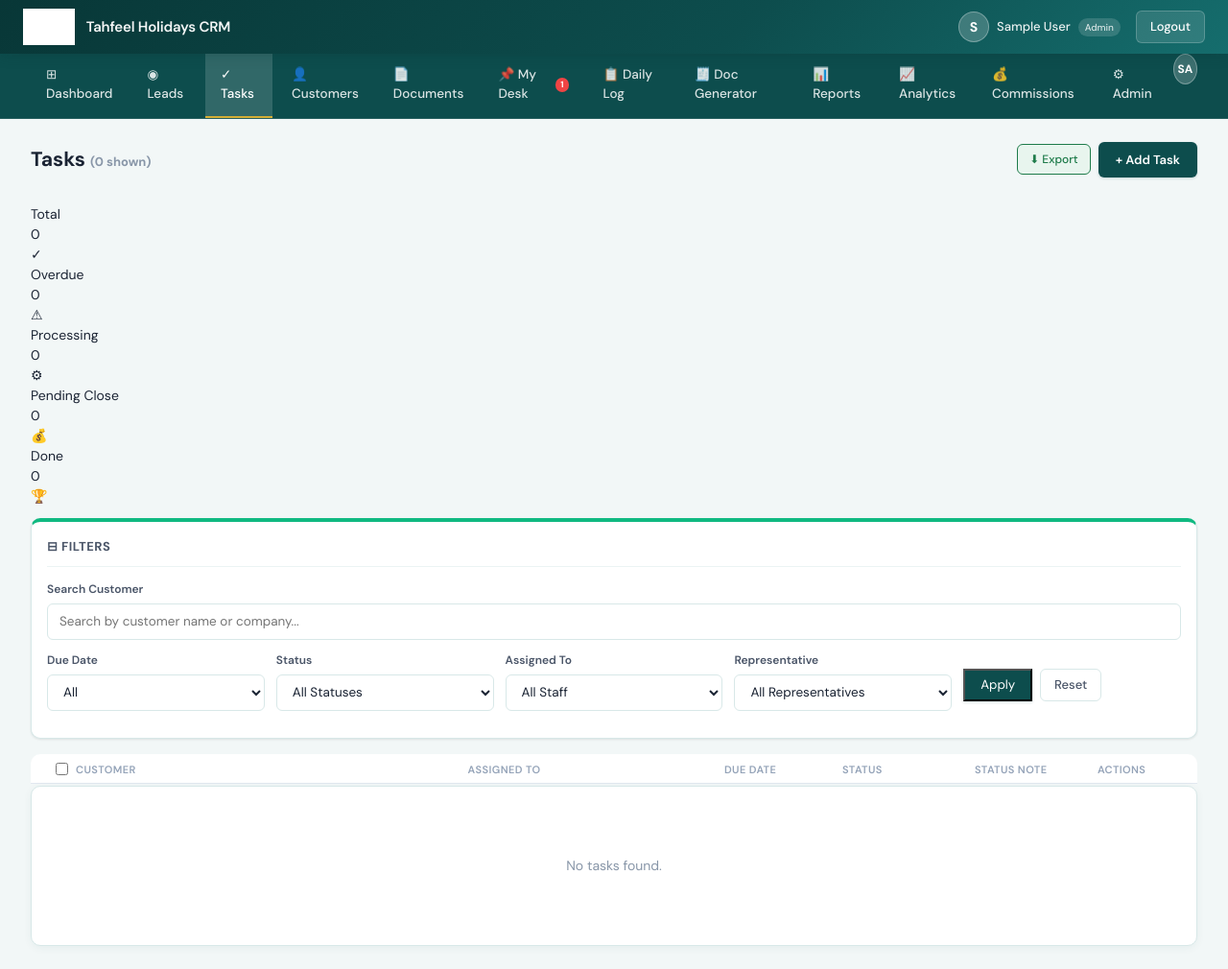
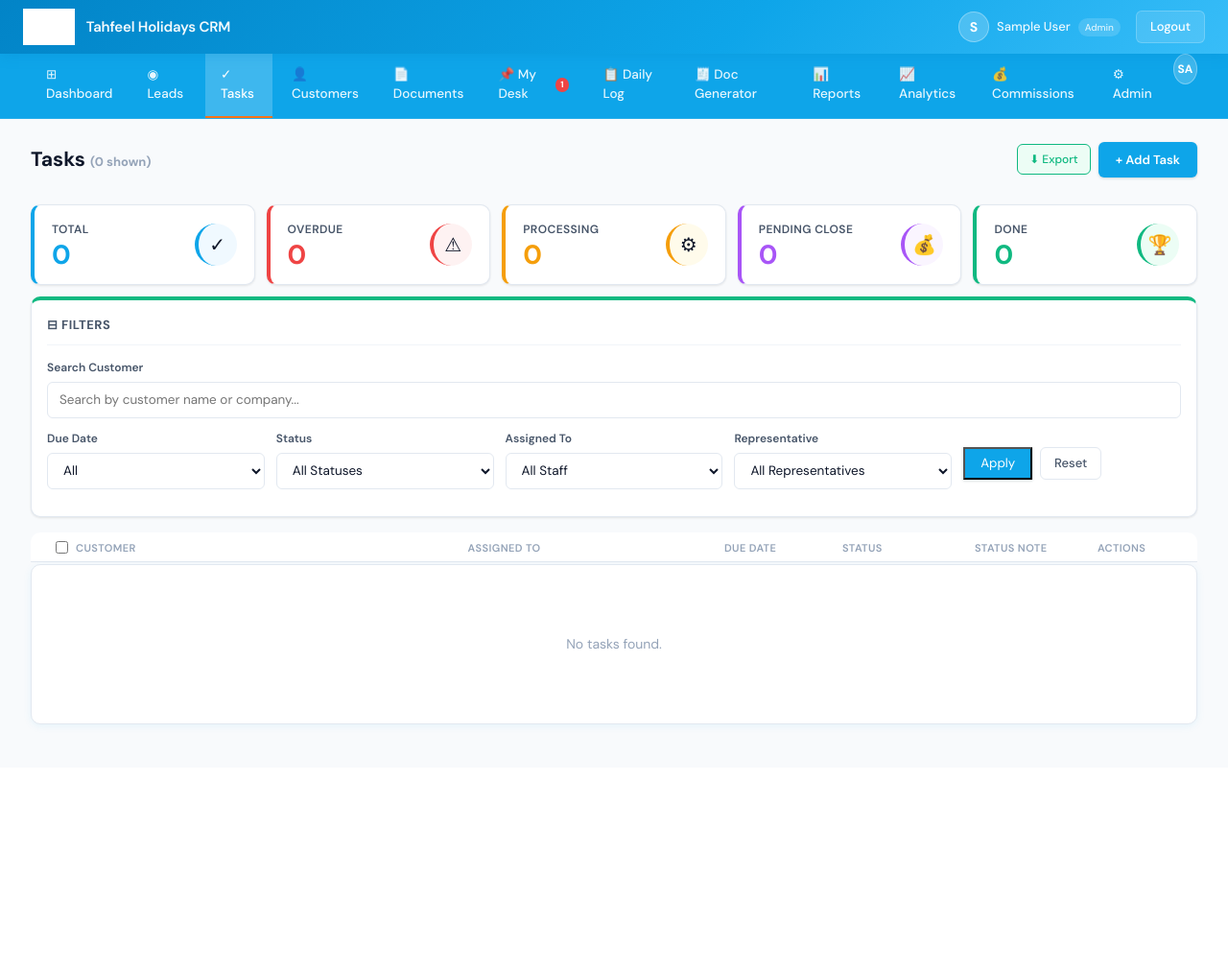
Before and after one commit to tahfeelholidayz-code/tahfeel-holidays-crm, a Flask app: page /jobs in a window 1280 px wide. Shown: the whole page at 96% size. After the commit the page ends 759 px from the top, so only its background shows below. Run offline with Flask 3, Linux system fonts and the light colour scheme; the visitor is signed in with stand-in values (Sample User, id 1); data comes from the database, SQL or seed files in the repository; data that the repository does not hold is empty; parts of the project's set-up code (start-up, migrations or seed data) failed here and were passed over.

Commit message:
Complete UI overhaul - Holiday & Tourism vibrant theme + fix all missing styles
NEW VIBRANT THEME:
- Sky Blue primary (#0EA5E9) - evokes travel, ocean, sky
- Sunset Orange accent (#F97316) - warmth, adventure, energy
- Fresh, inviting color palette perfect for holidays/tourism

FIXED ALL MISSING STYLES:
- Add .cards-5 stats grid for tasks page
- Add .card-stat with all variants (cs-blue, cs-red, cs-amber, cs-purple, cs-green)
- Add .cs-left, .cs-label, .cs-value, .cs-icon styling
- Complete stats cards with hover animations

THEME UPDATES:
- Updated topbar gradient to sky blue
- Updated navigation to sky blue with orange accent border
- All primary colors now vibrant and energetic
- Improved shadows and visual hierarchy

```diff
--- a/static/css/tahfeel.css
+++ b/static/css/tahfeel.css
@@ -7,33 +7,33 @@
 
 /* ── Variables ─────────────────────────────────────────── */
 :root {
-  /* Tahfeel Holidays Brand Colors - Teal Green + Gold */
-  --primary:       #0D4D4D;  /* Teal Green */
-  --primary-dark:  #083737;  /* Darker Teal */
-  --primary-light: #156D6D;  /* Lighter Teal */
-  --accent:        #D4AF37;  /* Gold */
-  --accent-light:  #FDF8E8;  /* Light Gold Background */
+  /* Holiday & Tourism Brand Colors - Vibrant Sky Blue + Sunset Orange */
+  --primary:       #0EA5E9;  /* Sky Blue - evokes travel, ocean, sky */
+  --primary-dark:  #0284C7;  /* Deeper Blue */
+  --primary-light: #38BDF8;  /* Lighter Sky Blue */
+  --accent:        #F97316;  /* Sunset Orange - warmth, adventure */
+  --accent-light:  #FFF7ED;  /* Light Orange Background */
 
-  --success:       #1E7B4A;
-  --success-bg:    #E8F5EE;
-  --warning:       #B05C00;
-  --warning-bg:    #FEF3E2;
-  --danger:        #B02020;
-  --danger-bg:     #FDEAEA;
-  --info:          #0D4D4D;  /* Use teal for info */
-  --info-bg:       #E8F5F2;
-  --purple:        #4A3AB0;
-  --purple-bg:     #EEEDFE;
+  --success:       #10B981;
+  --success-bg:    #ECFDF5;
+  --warning:       #F59E0B;
+  --warning-bg:    #FFFBEB;
+  --danger:        #EF4444;
+  --danger-bg:     #FEF2F2;
+  --info:          #0EA5E9;  /* Use sky blue for info */
+  --info-bg:       #F0F9FF;
+  --purple:        #A855F7;
+  --purple-bg:     #FAF5FF;
 
-  --bg:            #F2F7F7;  /* Subtle teal tint */
+  --bg:            #F8FAFC;  /* Light cool background */
   --surface:       #FFFFFF;
-  --border:        #D8E8E8;  /* Teal-tinted border */
-  --border-light:  #EBF4F4;
+  --border:        #E2E8F0;
+  --border-light:  #F1F5F9;
 
-  --text-primary:  #1A2333;
-  --text-secondary:#4A5568;
-  --text-muted:    #8896A8;
-  --text-light:    #B8C4D0;
+  --text-primary:  #0F172A;
+  --text-secondary:#475569;
+  --text-muted:    #94A3B8;
+  --text-light:    #CBD5E1;
 
   --radius-sm:     6px;
   --radius-md:     10px;
@@ -43,7 +43,7 @@
   --shadow-sm:     0 1px 3px rgba(0,0,0,.06), 0 1px 2px rgba(0,0,0,.04);
   --shadow-md:     0 4px 12px rgba(0,0,0,.07), 0 2px 4px rgba(0,0,0,.04);
   --shadow-lg:     0 8px 24px rgba(0,0,0,.09), 0 3px 8px rgba(0,0,0,.05);
-  --shadow-card:   0 2px 8px rgba(13,77,77,.06);
+  --shadow-card:   0 2px 8px rgba(14,165,233,.08);
 
   --font:          'DM Sans', system-ui, sans-serif;
   --font-mono:     'DM Mono', monospace;
@@ -73,7 +73,7 @@ input, select, textarea, button { font-family: var(--font); }
   display: flex;
   align-items: center;
   justify-content: space-between;
-  box-shadow: 0 2px 12px rgba(8,55,55,.25);
+  box-shadow: 0 2px 12px rgba(2,132,199,.25);
   position: sticky;
   top: 0;
   z-index: 100;
@@ -295,6 +295,68 @@ input, select, textarea, button { font-family: var(--font); }
   gap: 20px;
   margin-bottom: 32px;
 }
+.cards-5 {
+  display: grid;
+  grid-template-columns: repeat(auto-fit, minmax(180px, 1fr));
+  gap: 12px;
+  margin-bottom: 16px;
+}
+.card-stat {
+  background: white;
+  border: 1px solid var(--border);
+  border-radius: var(--radius-md);
+  padding: 16px 18px;
+  display: flex;
+  justify-content: space-between;
+  align-items: center;
+  box-shadow: var(--shadow-sm);
+  transition: var(--transition);
+}
+.card-stat:hover {
+  box-shadow: var(--shadow-md);
+  transform: translateY(-2px);
+}
+.cs-left {
+  display: flex;
+  flex-direction: column;
+  gap: 4px;
+}
+.cs-label {
+  font-size: 12px;
+  font-weight: 600;
+  color: var(--text-secondary);
+  text-transform: uppercase;
+  letter-spacing: 0.4px;
+}
+.cs-value {
+  font-size: 28px;
+  font-weight: 700;
+  line-height: 1;
+}
+.cs-icon {
+  width: 44px;
+  height: 44px;
+  border-radius: 50%;
+  display: flex;
+  align-items: center;
+  justify-content: center;
+  font-size: 20px;
+}
+.cs-blue { border-left: 4px solid var(--primary); }
+.cs-blue .cs-value { color: var(--primary); }
+.cs-blue .cs-icon { background: var(--info-bg); }
+.cs-red { border-left: 4px solid var(--danger); }
+.cs-red .cs-value { color: var(--danger); }
+.cs-red .cs-icon { background: var(--danger-bg); }
+.cs-amber { border-left: 4px solid var(--warning); }
+.cs-amber .cs-value { color: var(--warning); }
+.cs-amber .cs-icon { background: var(--warning-bg); }
+.cs-purple { border-left: 4px solid var(--purple); }
+.cs-purple .cs-value { color: var(--purple); }
+.cs-purple .cs-icon { background: var(--purple-bg); }
+.cs-green { border-left: 4px solid var(--success); }
+.cs-green .cs-value { color: var(--success); }
+.cs-green .cs-icon { background: var(--success-bg); }
 .stat-card {
   background: var(--surface);
   border: 1px solid var(--border);
--- a/templates/macros.html
+++ b/templates/macros.html
@@ -44,40 +44,40 @@
   <a href="/admin/backup/export" style="background:#FAEEDA;color:#633806;padding:4px 14px;border-radius:20px;font-weight:700;font-size:11px;text-decoration:none;white-space:nowrap;margin-left:16px;">⬇ Download Backup</a>
 </div>
 {% endif %}
-<div class="nav" style="background:#0D4D4D;border-bottom:1px solid rgba(255,255,255,.1);">
-  <a href="/dashboard" {% if active=='dashboard' %}class="active"{% endif %} style="display:flex;align-items:center;gap:6px;color:rgba(255,255,255,.85);text-decoration:none;padding:12px 16px;font-size:13.5px;font-weight:500;border-bottom:2px solid transparent;transition:all .2s;">⊞ Dashboard</a>
+<div class="nav" style="background:#0EA5E9;border-bottom:1px solid rgba(255,255,255,.1);">
+  <a href="/dashboard" {% if active=='dashboard' %}class="active"{% endif %} style="display:flex;align-items:center;gap:6px;color:rgba(255,255,255,.90);text-decoration:none;padding:12px 16px;font-size:13.5px;font-weight:500;border-bottom:2px solid transparent;transition:all .2s;">⊞ Dashboard</a>
   {% if session.role != 'finance' %}
-  <a href="/leads" {% if active=='leads' or active=='add_lead' %}class="active"{% endif %} style="display:flex;align-items:center;gap:6px;color:rgba(255,255,255,.85);text-decoration:none;padding:12px 16px;font-size:13.5px;font-weight:500;border-bottom:2px solid transparent;transition:all .2s;">◉ Leads</a>
+  <a href="/leads" {% if active=='leads' or active=='add_lead' %}class="active"{% endif %} style="display:flex;align-items:center;gap:6px;color:rgba(255,255,255,.90);text-decoration:none;padding:12px 16px;font-size:13.5px;font-weight:500;border-bottom:2px solid transparent;transition:all .2s;">◉ Leads</a>
   {% endif %}
-  <a href="/jobs" {% if active=='jobs' %}class="active"{% endif %} style="display:flex;align-items:center;gap:6px;color:rgba(255,255,255,.85);text-decoration:none;padding:12px 16px;font-size:13.5px;font-weight:500;border-bottom:2px solid transparent;transition:all .2s;">✓ Tasks</a>
-  <a href="/customers" {% if active=='customers' %}class="active"{% endif %} style="display:flex;align-items:center;gap:6px;color:rgba(255,255,255,.85);text-decoration:none;padding:12px 16px;font-size:13.5px;font-weight:500;border-bottom:2px solid transparent;transition:all .2s;">👤 Customers</a>
-  <a href="/documents" {% if active=='documents' %}class="active"{% endif %} style="display:flex;align-items:center;gap:6px;color:rgba(255,255,255,.85);text-decoration:none;padding:12px 16px;font-size:13.5px;font-weight:500;border-bottom:2px solid transparent;transition:all .2s;">📄 Documents</a>
-  <a href="/desk" {% if active=='desk' %}class="active"{% endif %} style="display:flex;align-items:center;gap:6px;color:rgba(255,255,255,.85);text-decoration:none;padding:12px 16px;font-size:13.5px;font-weight:500;border-bottom:2px solid transparent;transition:all .2s;">📌 My Desk{% if session.get('unread_mentions',0) > 0 %}<span style="background:#EF4444;color:white;font-size:9px;font-weight:700;padding:1px 5px;border-radius:10px;margin-left:2px;">{{ session.get('unread_mentions',0) }}</span>{% endif %}</a>
+  <a href="/jobs" {% if active=='jobs' %}class="active"{% endif %} style="display:flex;align-items:center;gap:6px;color:rgba(255,255,255,.90);text-decoration:none;padding:12px 16px;font-size:13.5px;font-weight:500;border-bottom:2px solid transparent;transition:all .2s;">✓ Tasks</a>
+  <a href="/customers" {% if active=='customers' %}class="active"{% endif %} style="display:flex;align-items:center;gap:6px;color:rgba(255,255,255,.90);text-decoration:none;padding:12px 16px;font-size:13.5px;font-weight:500;border-bottom:2px solid transparent;transition:all .2s;">👤 Customers</a>
+  <a href="/documents" {% if active=='documents' %}class="active"{% endif %} style="display:flex;align-items:center;gap:6px;color:rgba(255,255,255,.90);text-decoration:none;padding:12px 16px;font-size:13.5px;font-weight:500;border-bottom:2px solid transparent;transition:all .2s;">📄 Documents</a>
+  <a href="/desk" {% if active=='desk' %}class="active"{% endif %} style="display:flex;align-items:center;gap:6px;color:rgba(255,255,255,.90);text-decoration:none;padding:12px 16px;font-size:13.5px;font-weight:500;border-bottom:2px solid transparent;transition:all .2s;">📌 My Desk{% if session.get('unread_mentions',0) > 0 %}<span style="background:#EF4444;color:white;font-size:9px;font-weight:700;padding:1px 5px;border-radius:10px;margin-left:2px;">{{ session.get('unread_mentions',0) }}</span>{% endif %}</a>
   {% if session.role in ['admin', 'sales'] %}
-  <a href="/activity" {% if active=='activity' %}class="active"{% endif %} style="display:flex;align-items:center;gap:6px;color:rgba(255,255,255,.85);text-decoration:none;padding:12px 16px;font-size:13.5px;font-weight:500;border-bottom:2px solid transparent;transition:all .2s;">📋 Daily Log</a>
+  <a href="/activity" {% if active=='activity' %}class="active"{% endif %} style="display:flex;align-items:center;gap:6px;color:rgba(255,255,255,.90);text-decoration:none;padding:12px 16px;font-size:13.5px;font-weight:500;border-bottom:2px solid transparent;transition:all .2s;">📋 Daily Log</a>
   {% endif %}
-  <a href="/invoice" {% if active=='invoice' %}class="active"{% endif %} style="display:flex;align-items:center;gap:6px;color:rgba(255,255,255,.85);text-decoration:none;padding:12px 16px;font-size:13.5px;font-weight:500;border-bottom:2px solid transparent;transition:all .2s;">🧾 Doc Generator</a>
+  <a href="/invoice" {% if active=='invoice' %}class="active"{% endif %} style="display:flex;align-items:center;gap:6px;color:rgba(255,255,255,.90);text-decoration:none;padding:12px 16px;font-size:13.5px;font-weight:500;border-bottom:2px solid transparent;transition:all .2s;">🧾 Doc Generator</a>
   {% if session.role in ['admin', 'finance', 'sales', 'operations'] %}
-  <a href="/reports" {% if active=='reports' %}class="active"{% endif %} style="display:flex;align-items:center;gap:6px;color:rgba(255,255,255,.85);text-decoration:none;padding:12px 16px;font-size:13.5px;font-weight:500;border-bottom:2px solid transparent;transition:all .2s;">📊 Reports</a>
+  <a href="/reports" {% if active=='reports' %}class="active"{% endif %} style="display:flex;align-items:center;gap:6px;color:rgba(255,255,255,.90);text-decoration:none;padding:12px 16px;font-size:13.5px;font-weight:500;border-bottom:2px solid transparent;transition:all .2s;">📊 Reports</a>
   {% endif %}
   {% if session.role in ['admin', 'finance'] %}
-  <a href="/analytics" {% if active=='analytics' %}class="active"{% endif %} style="display:flex;align-items:center;gap:6px;color:rgba(255,255,255,.85);text-decoration:none;padding:12px 16px;font-size:13.5px;font-weight:500;border-bottom:2px solid transparent;transition:all .2s;">📈 Analytics</a>
-  <a href="/partner-commissions" {% if active=='partner-commissions' %}class="active"{% endif %} style="display:flex;align-items:center;gap:6px;color:rgba(255,255,255,.85);text-decoration:none;padding:12px 16px;font-size:13.5px;font-weight:500;border-bottom:2px solid transparent;transition:all .2s;">💰 Commissions</a>
+  <a href="/analytics" {% if active=='analytics' %}class="active"{% endif %} style="display:flex;align-items:center;gap:6px;color:rgba(255,255,255,.90);text-decoration:none;padding:12px 16px;font-size:13.5px;font-weight:500;border-bottom:2px solid transparent;transition:all .2s;">📈 Analytics</a>
+  <a href="/partner-commissions" {% if active=='partner-commissions' %}class="active"{% endif %} style="display:flex;align-items:center;gap:6px;color:rgba(255,255,255,.90);text-decoration:none;padding:12px 16px;font-size:13.5px;font-weight:500;border-bottom:2px solid transparent;transition:all .2s;">💰 Commissions</a>
   {% endif %}
   <div style="flex:1;"></div>
   {% if session.role == 'admin' %}
-  <a href="/admin" class="admin-link {% if active=='admin' %}active{% endif %}" style="display:flex;align-items:center;gap:6px;color:rgba(255,255,255,.85);text-decoration:none;padding:12px 16px;font-size:13.5px;font-weight:500;border-bottom:2px solid transparent;transition:all .2s;">⚙ Admin</a>
+  <a href="/admin" class="admin-link {% if active=='admin' %}active{% endif %}" style="display:flex;align-items:center;gap:6px;color:rgba(255,255,255,.90);text-decoration:none;padding:12px 16px;font-size:13.5px;font-weight:500;border-bottom:2px solid transparent;transition:all .2s;">⚙ Admin</a>
   {% endif %}
   <div style="width:32px;height:32px;background:rgba(255,255,255,0.2);border-radius:50%;display:flex;align-items:center;justify-content:center;color:white;font-size:12px;font-weight:700;border:1px solid rgba(255,255,255,.3);">{{ session.user_name[:2].upper() if session.user_name else 'U' }}</div>
 </div>
 <style>
 .nav a:hover {
-  background:rgba(255,255,255,.1);
+  background:rgba(255,255,255,.15);
   color:white !important;
 }
 .nav a.active {
-  background:rgba(255,255,255,.15);
-  border-bottom-color:#D4AF37 !important;
+  background:rgba(255,255,255,.2);
+  border-bottom-color:#F97316 !important;
   color:white !important;
   font-weight:600;
 }
```
